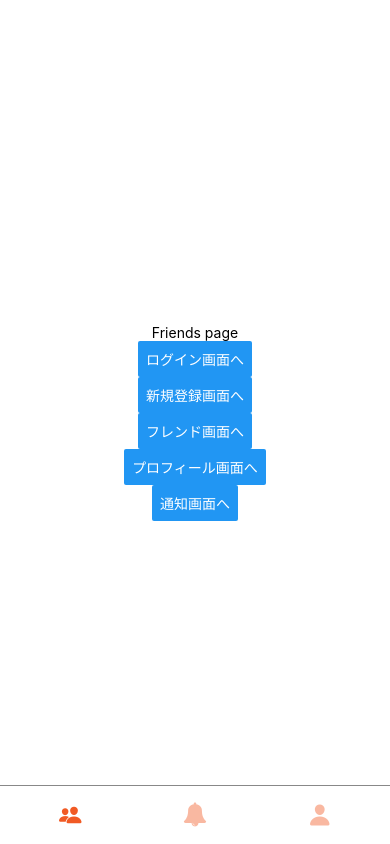
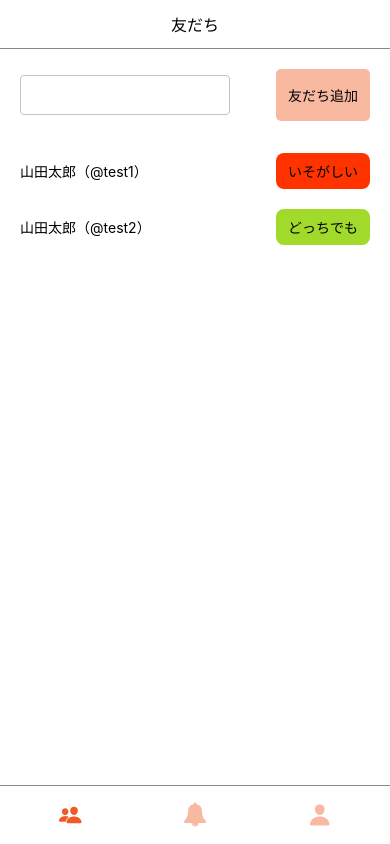
Before and after one commit to uyupun-archive/yonks, a React Native app: screen /Friends in a window 390 px wide. Built offline with nearby package versions, Linux system fonts and the light colour scheme.

Commit message:
feat: friends page

```diff
--- a/constants/index.tsx
+++ b/constants/index.tsx
@@ -8,3 +8,9 @@ export const color = {
   lightGray: '#c3c3c3',
   white: '#ffffff',
 } as const;
+
+export const status = {
+  '1': 'いそがしい',
+  '2': 'どっちでも',
+  '3': '人肌恋しい',
+};
--- a/pages/friends.tsx
+++ b/pages/friends.tsx
@@ -1,27 +1,91 @@
 import { StatusBar } from 'expo-status-bar';
 import React from 'react';
-import { StyleSheet, Text, View, Button } from 'react-native';
+import { useState } from 'react';
+import {
+  StyleSheet,
+  Text,
+  View,
+  SafeAreaView,
+  ScrollView,
+  TextInput,
+  Dimensions,
+  TouchableOpacity,
+} from 'react-native';
 import { PageProps } from '../types';
 import { Footer } from '../components/footer';
+import { useFetcher } from '../hooks/useFetcher';
+import { color, status } from '../constants';
+
+interface Data {
+  userId: string;
+  name: string;
+  status: '1' | '2' | '3';
+}
 
 const Friends = (props: PageProps) => {
   const { navigation } = props;
+  // TODO: APIリクエスト
+  // const { data, isLoading, isError } = useFetcher('');
+
+  const data: Data[] = [
+    {
+      userId: 'test1',
+      name: '山田太郎',
+      status: '1',
+    },
+    {
+      userId: 'test2',
+      name: '山田太郎',
+      status: '2',
+    },
+  ];
+
+  const [searchText, setSearchText] = useState<string>('');
+
+  const search = () => {
+    console.log(searchText);
+  };
+
+  const getFriends = (data: Data[]) => {
+    return data.map((item, index) => {
+      const badgeStyle =
+        item.status === '1' ? 'badgeRed' : item.status === '2' ? 'badgeGreen' : 'badgeBlue';
+      return (
+        <View key={index} style={styles.friend}>
+          <Text>
+            {item.name}（@{item.userId}）
+          </Text>
+          <Text style={styles[badgeStyle]}>{status[item.status]}</Text>
+        </View>
+      );
+    });
+  };
 
   return (
     <>
-      <View style={styles.container}>
-        <Text>Friends page</Text>
-        <Button title={'ログイン画面へ'} onPress={() => navigation.navigate('Login')} />
-        <Button title={'新規登録画面へ'} onPress={() => navigation.navigate('Register')} />
-        <Button title={'フレンド画面へ'} onPress={() => navigation.navigate('Friends')} />
-        <Button title={'プロフィール画面へ'} onPress={() => navigation.navigate('Profile')} />
-        <Button title={'通知画面へ'} onPress={() => navigation.navigate('Notice')} />
-        <StatusBar style='auto' />
-      </View>
+      <SafeAreaView style={styles.container}>
+        <Text style={styles.header}>友だち</Text>
+        <ScrollView style={styles.scrollView}>
+          <View style={styles.searchArea}>
+            <TextInput style={styles.input} onChangeText={setSearchText} value={searchText} />
+            <TouchableOpacity
+              onPress={() => search()}
+              style={searchText ? styles.button : styles.buttonDisabled}
+              disabled={!searchText}
+            >
+              <Text>友だち追加</Text>
+            </TouchableOpacity>
+          </View>
+          {getFriends(data)}
+          <StatusBar style='auto' />
+        </ScrollView>
+      </SafeAreaView>
       <Footer active={'friends'} navigation={navigation} />
     </>
   );
 };
+
+const scrollViewHeight = Dimensions.get('window').height - 100;
 
 const styles = StyleSheet.create({
   container: {
@@ -30,6 +94,72 @@ const styles = StyleSheet.create({
     justifyContent: 'center',
     alignItems: 'center',
   },
+  scrollView: {
+    width: '100%',
+    height: scrollViewHeight,
+  },
+  header: {
+    width: '100%',
+    textAlign: 'center',
+    fontSize: 16,
+    paddingVertical: 12,
+    borderBottomColor: color.gray,
+    borderBottomWidth: 1,
+    marginBottom: 20,
+  },
+  searchArea: {
+    flexDirection: 'row',
+    justifyContent: 'space-between',
+    alignItems: 'center',
+    paddingHorizontal: 20,
+    marginBottom: 32,
+  },
+  input: {
+    width: '60%',
+    height: 40,
+    paddingHorizontal: 10,
+    borderWidth: 1,
+    borderColor: color.lightGray,
+    borderRadius: 4,
+    alignSelf: 'center',
+  },
+  button: {
+    backgroundColor: color.orange,
+    paddingVertical: 16,
+    paddingHorizontal: 12,
+    borderRadius: 5,
+  },
+  buttonDisabled: {
+    backgroundColor: color.lightOrange,
+    paddingVertical: 16,
+    paddingHorizontal: 12,
+    borderRadius: 5,
+  },
+  friend: {
+    flexDirection: 'row',
+    justifyContent: 'space-between',
+    alignItems: 'center',
+    paddingHorizontal: 20,
+    marginBottom: 20,
+  },
+  badgeRed: {
+    backgroundColor: color.red,
+    paddingHorizontal: 12,
+    paddingVertical: 8,
+    borderRadius: 8,
+  },
+  badgeGreen: {
+    backgroundColor: color.green,
+    paddingHorizontal: 12,
+    paddingVertical: 8,
+    borderRadius: 8,
+  },
+  badgeBlue: {
+    backgroundColor: color.blue,
+    paddingHorizontal: 12,
+    paddingVertical: 8,
+    borderRadius: 8,
+  },
 });
 
 export { Friends };
```
